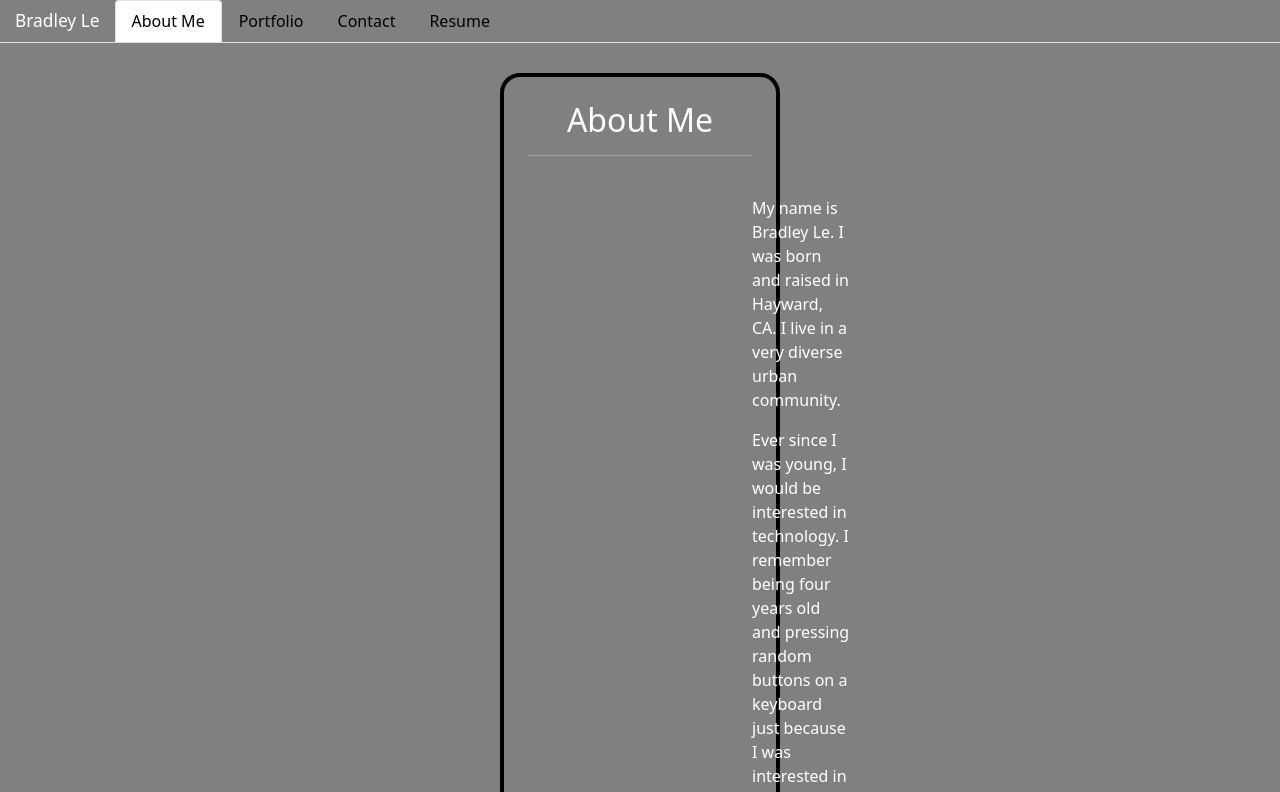
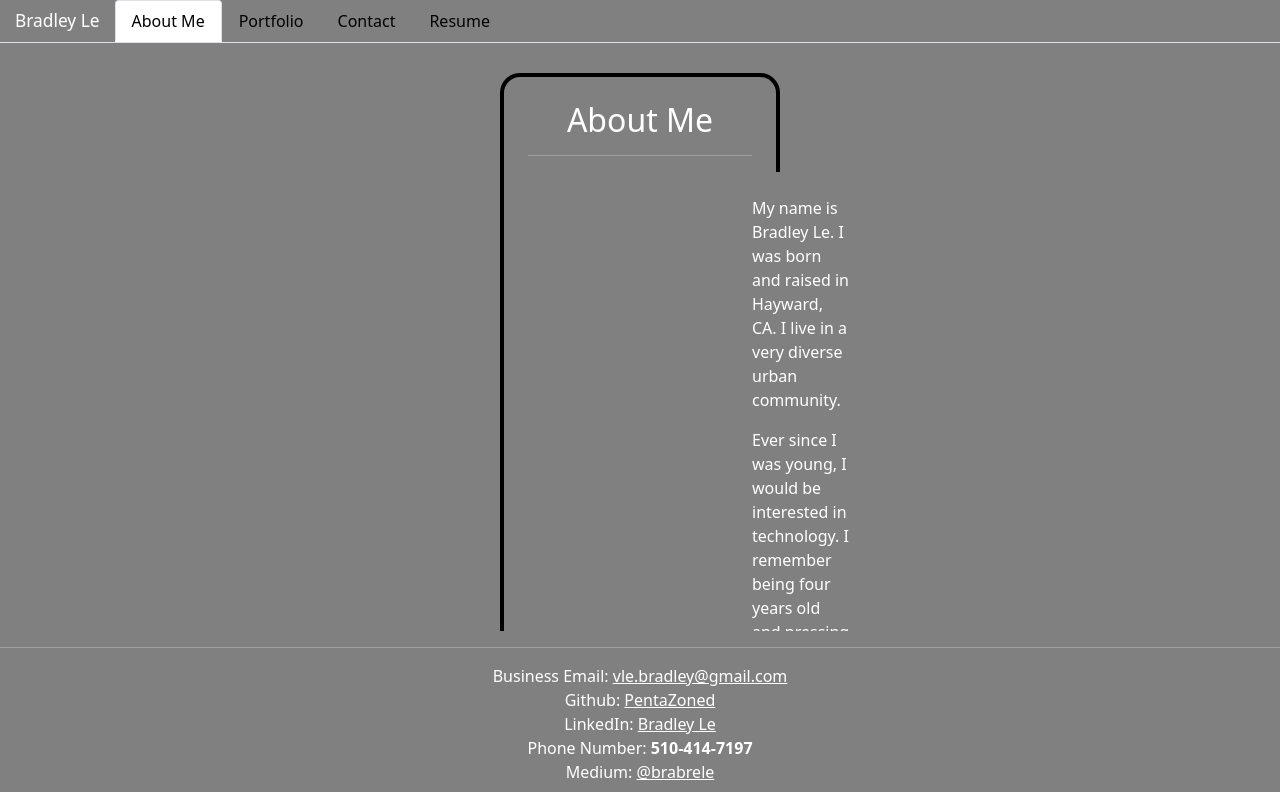
Before and after one commit to PentaZoned/react-to-my-portfolio, a React (Create React App) app in the folder react-to-my-portfolio/: page / in a window 1280 px wide. Shown: the top 792 px of the page. Built offline with nearby package versions, Linux system fonts and the light colour scheme.

Commit message:
restyled the app background and link colors, also adjusted the footer to stay at the very bottom of each page, added resume file created the resume section of the portfolio

```diff
--- a/react-to-my-portfolio/public/index.html
+++ b/react-to-my-portfolio/public/index.html
@@ -21,6 +21,11 @@
       Learn how to configure a non-root public URL by running `npm run build`.
     -->
     <title>Bradley Le</title>
+    <style>
+      * {
+        background-color: gray;
+      }
+    </style>
   </head>
   <body>
     <div id="root"></div>
--- a/react-to-my-portfolio/src/components/Footer.js
+++ b/react-to-my-portfolio/src/components/Footer.js
@@ -1,14 +1,24 @@
 import React from 'react';
 import './styles/Footer.css';
 
+const styles = {
+    links: {
+        color: "white"
+    }
+}
+
 function Footer() {
     return (
-        <p class="text-center">
-            Business Email: <a href="mailto:vle.bradley@gmail.com">vle.bradley@gmail.com</a><br />
-            Github: <a href="https://github.com/PentaZoned">PentaZoned</a><br />
-            LinkedIn: <a href="https://www.linkedin.com/in/bradley-le-/">Bradley Le</a><br />
-            Phone Number: <span class="underline"><strong>510-414-7197</strong></span><br />
+        <div className='footerPosition'>
+            <p className="text-center">
+                <hr />
+                Business Email: <a href="mailto:vle.bradley@gmail.com" style={styles.links}>vle.bradley@gmail.com</a><br />
+                Github: <a href="https://github.com/PentaZoned" style={styles.links}>PentaZoned</a><br />
+                LinkedIn: <a href="https://www.linkedin.com/in/bradley-le-/" style={styles.links}>Bradley Le</a><br />
+                Phone Number: <span class="underline"><strong>510-414-7197</strong></span><br />
+                Medium: <a href='https://medium.com/@brabrele' style={styles.links}>@brabrele</a>
         </p>
+        </div>
     );
 }
 
--- a/react-to-my-portfolio/src/components/NavTab.js
+++ b/react-to-my-portfolio/src/components/NavBar.js
@@ -12,7 +12,7 @@ const styles = {
     }
 }
 
-function NavTabs({currentPage, handlePageChange}) {
+function NavBar({currentPage, handlePageChange}) {
     return (
         <ul className='nav nav-tabs'>
             <li style={styles.name}>
@@ -53,4 +53,4 @@ function NavTabs({currentPage, handlePageChange}) {
     );
 }
 
-export default NavTabs;
+export default NavBar;
--- a/react-to-my-portfolio/src/components/PortfolioContainer.js
+++ b/react-to-my-portfolio/src/components/PortfolioContainer.js
@@ -1,5 +1,5 @@
 import React, { useState } from 'react';
-import NavTabs from './NavTab';
+import NavBar from './NavBar';
 import About from './pages/About';
 import Contact from './pages/Contact';
 import Portfolio from './pages/Portfolio';
@@ -8,7 +8,6 @@ import Footer from './Footer';
 
 const styles = {
     bodyColor: {
-        backgroundColor: "gray",
         color: "white",
     }
 };
@@ -35,7 +34,7 @@ export default function PortfolioContainer() {
 
     return (
         <div style={styles.bodyColor}>
-            {<NavTabs currentPage={currentPage} handlePageChange={handlePageChange} />}
+            {<NavBar currentPage={currentPage} handlePageChange={handlePageChange} />}
             {renderPage()}
             {<Footer />}
         </div>
--- a/react-to-my-portfolio/src/components/pages/Resume.js
+++ b/react-to-my-portfolio/src/components/pages/Resume.js
@@ -1,7 +1,14 @@
 import React from 'react';
+import ResumePdf from '../assets/resume.pdf';
+import '../styles/Resume.css';
 
 function Resume() {
-
+    return (
+        <section className='p-2 text-center'>
+            <h2>Resume</h2>
+            <a href={ResumePdf}>Downloadable Resume</a>
+        </section>
+    );
 }
 
 export default Resume;
--- a/react-to-my-portfolio/src/components/styles/Footer.css
+++ b/react-to-my-portfolio/src/components/styles/Footer.css
@@ -1,4 +1,5 @@
-footer {
-    position:absolute;
-    bottom:0;
+.footerPosition {
+    position: absolute;
+    bottom: 0;
+    width: 100%
 }
--- /dev/null
+++ b/react-to-my-portfolio/src/components/styles/Resume.css
@@ -0,0 +1,5 @@
+section {
+    margin: 30px 800px;
+    border: 4px solid black;
+    border-radius: 20px;
+}
```
Also changed, not shown: 1 other file (tests, documents, lock files or other folders).
